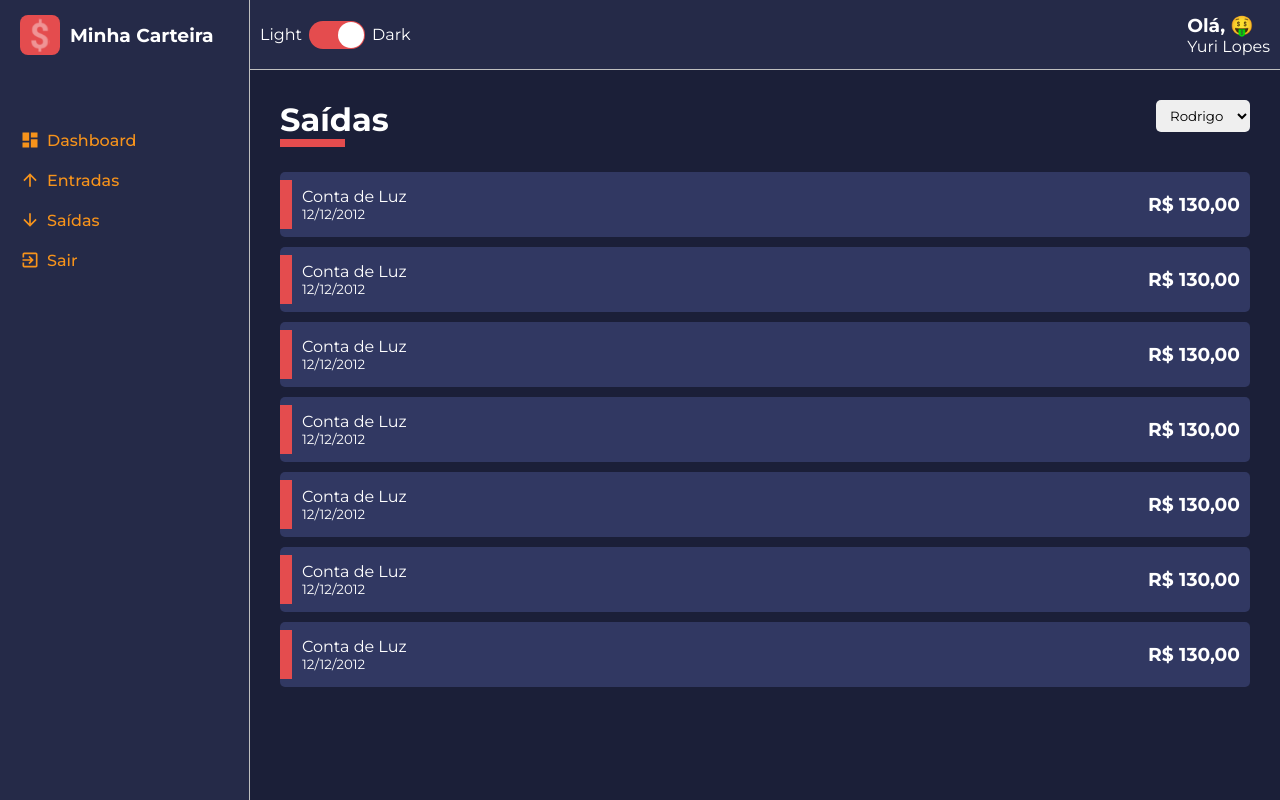
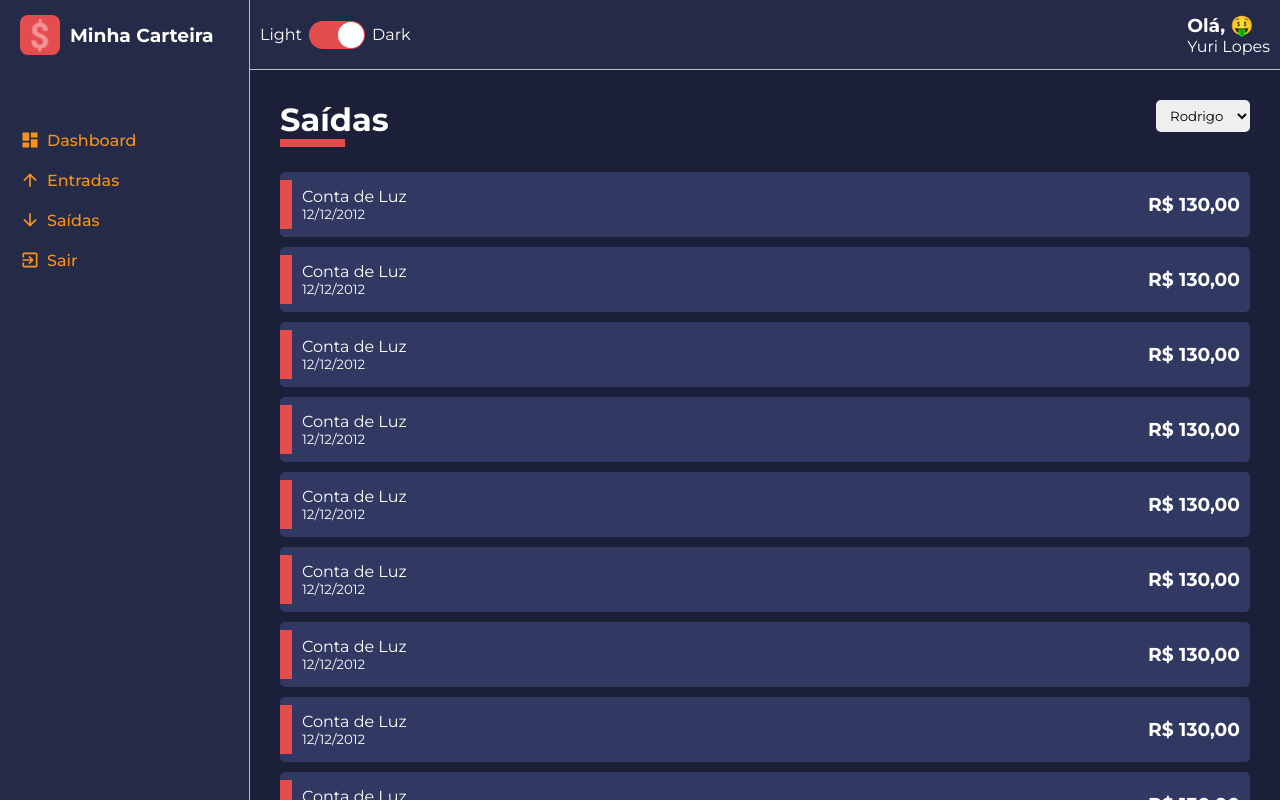
Before and after one commit to YuriLopesM/minha-carteira-dashboard, a React (Create React App) app: page /list/1 in a window 1280 px wide. Built offline with nearby package versions, Linux system fonts and the light colour scheme.

Commit message:
Update lesson 3.11/12

```diff
--- a/src/components/Content/styles.ts
+++ b/src/components/Content/styles.ts
@@ -2,8 +2,25 @@ import styled from 'styled-components';
 
 export const Container = styled.div`
     grid-area: CT;
-    background-color: ${props => props.theme.colors.primary };
-    color: ${props => props.theme.colors.white };
+    background-color: ${props => props.theme.colors.primary};
+    color: ${props => props.theme.colors.white};
 
     padding: 30px;
+
+    height: calc(100vh - 70px);
+    overflow-y: scroll;
+
+    ::-webkit-scrollbar{
+        width: 15px;
+    }
+
+    ::-webkit-scrollbar-thumb{
+        background-color: ${props => props.theme.colors.secondary};
+        border-radius: 10px;
+    }
+
+    ::-webkit-scrollbar-track{
+        background-color: ${props => props.theme.colors.tertiary};
+    }
+
 `;
--- a/src/components/HistoryFinanceCard/index.tsx
+++ b/src/components/HistoryFinanceCard/index.tsx
@@ -2,16 +2,15 @@ import React from 'react';
 import { Container, Tag } from './styles';
 
 interface IHistoryFinanceCardProps {
-    cardColor: string;
     tagColor: string;
     title: string;
     subtitle: string;
     amount: string;
 }
 
-const HistoryFinanceCard: React.FC<IHistoryFinanceCardProps> = ({ cardColor, tagColor, title, subtitle, amount }) => {
+const HistoryFinanceCard: React.FC<IHistoryFinanceCardProps> = ({ tagColor, title, subtitle, amount }) => {
     return (
-        <Container color={cardColor}>
+        <Container>
             <Tag color={tagColor}/>
             <div>
                 <span>{title}</span>
--- a/src/components/HistoryFinanceCard/styles.ts
+++ b/src/components/HistoryFinanceCard/styles.ts
@@ -1,16 +1,12 @@
 import styled from 'styled-components';
-
-interface IContainerProps {
-    color: string;
-}
 
 interface ITagProps {
     color: string;
 }
 
 
-export const Container = styled.li<IContainerProps>`
-    background-color: ${props => props.color};
+export const Container = styled.li`
+    background-color: ${props => props.theme.colors.tertiary};
     list-style: none;
     border-radius: 5px;
 
--- a/src/pages/List/index.tsx
+++ b/src/pages/List/index.tsx
@@ -21,54 +21,84 @@ const List: React.FC = () => {
 
             <Content>
                 <HistoryFinanceCard
-                cardColor = '#313862'
                 tagColor = '#E44C4E'
                 title="Conta de Luz"
                 subtitle="12/12/2012"
                 amount="R$ 130,00"
                 />
                 <HistoryFinanceCard
-                cardColor = '#313862'
                 tagColor = '#E44C4E'
                 title="Conta de Luz"
                 subtitle="12/12/2012"
                 amount="R$ 130,00"
                 />
                 <HistoryFinanceCard
-                cardColor = '#313862'
                 tagColor = '#E44C4E'
                 title="Conta de Luz"
                 subtitle="12/12/2012"
                 amount="R$ 130,00"
                 />
                 <HistoryFinanceCard
-                cardColor = '#313862'
                 tagColor = '#E44C4E'
                 title="Conta de Luz"
                 subtitle="12/12/2012"
                 amount="R$ 130,00"
                 />
                 <HistoryFinanceCard
-                cardColor = '#313862'
                 tagColor = '#E44C4E'
                 title="Conta de Luz"
                 subtitle="12/12/2012"
                 amount="R$ 130,00"
                 />
                 <HistoryFinanceCard
-                cardColor = '#313862'
                 tagColor = '#E44C4E'
                 title="Conta de Luz"
                 subtitle="12/12/2012"
                 amount="R$ 130,00"
                 />
                 <HistoryFinanceCard
-                cardColor = '#313862'
                 tagColor = '#E44C4E'
                 title="Conta de Luz"
                 subtitle="12/12/2012"
                 amount="R$ 130,00"
                 />
+                <HistoryFinanceCard
+                tagColor = '#E44C4E'
+                title="Conta de Luz"
+                subtitle="12/12/2012"
+                amount="R$ 130,00"
+                />
+                <HistoryFinanceCard
+                tagColor = '#E44C4E'
+                title="Conta de Luz"
+                subtitle="12/12/2012"
+                amount="R$ 130,00"
+                />
+                <HistoryFinanceCard
+                tagColor = '#E44C4E'
+                title="Conta de Luz"
+                subtitle="12/12/2012"
+                amount="R$ 130,00"
+                />
+                <HistoryFinanceCard
+                tagColor = '#E44C4E'
+                title="Conta de Luz"
+                subtitle="12/12/2012"
+                amount="R$ 130,00"
+                />
+                <HistoryFinanceCard
+                tagColor = '#E44C4E'
+                title="Conta de Luz"
+                subtitle="12/12/2012"
+                amount="R$ 130,00"
+                />
+                <HistoryFinanceCard
+                tagColor = '#E44C4E'
+                title="Conta de Luz"
+                subtitle="12/12/2012"
+                amount="R$ 130,00"
+                />
+
 
             </Content>
         </Container>
```
